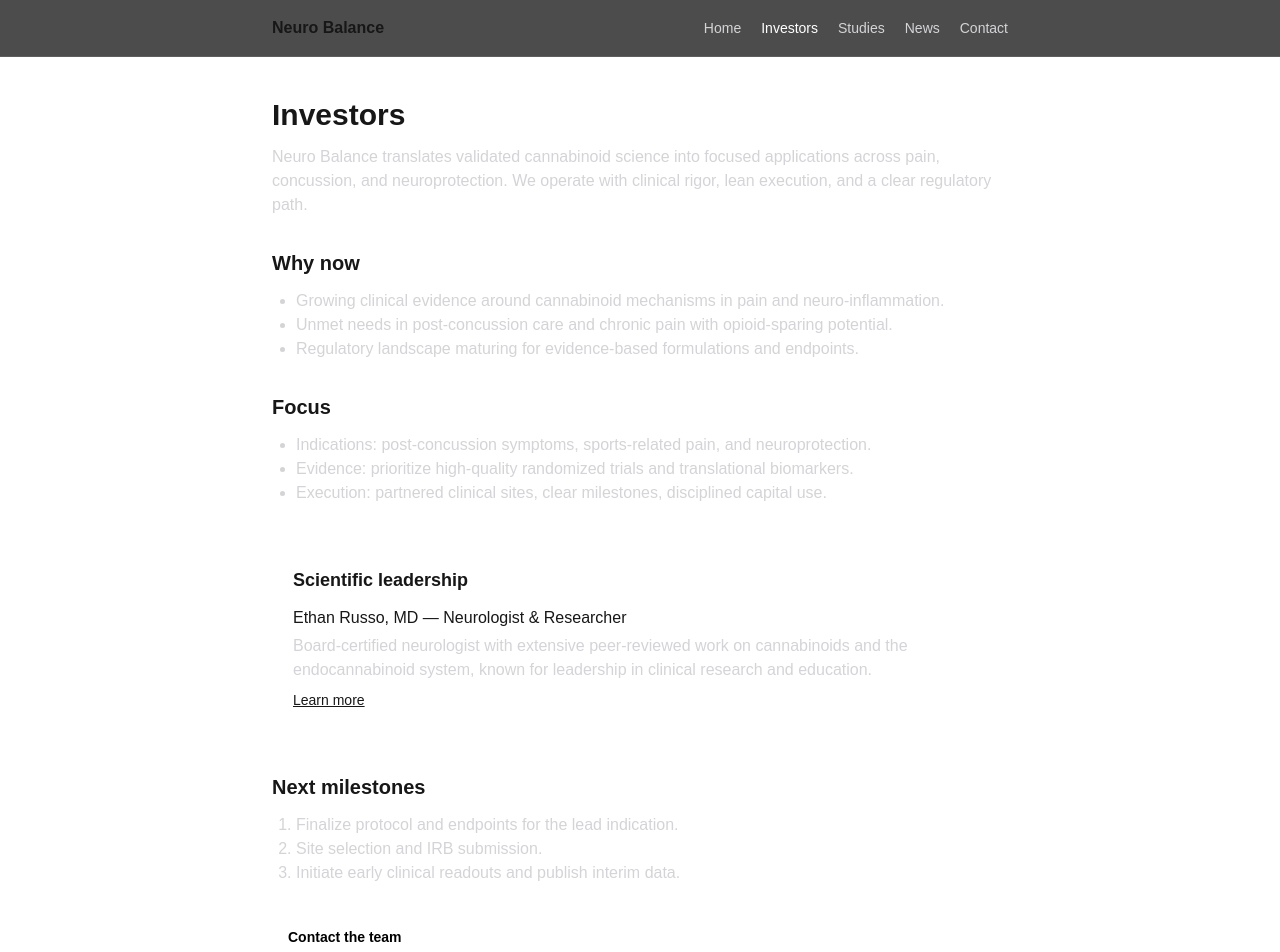
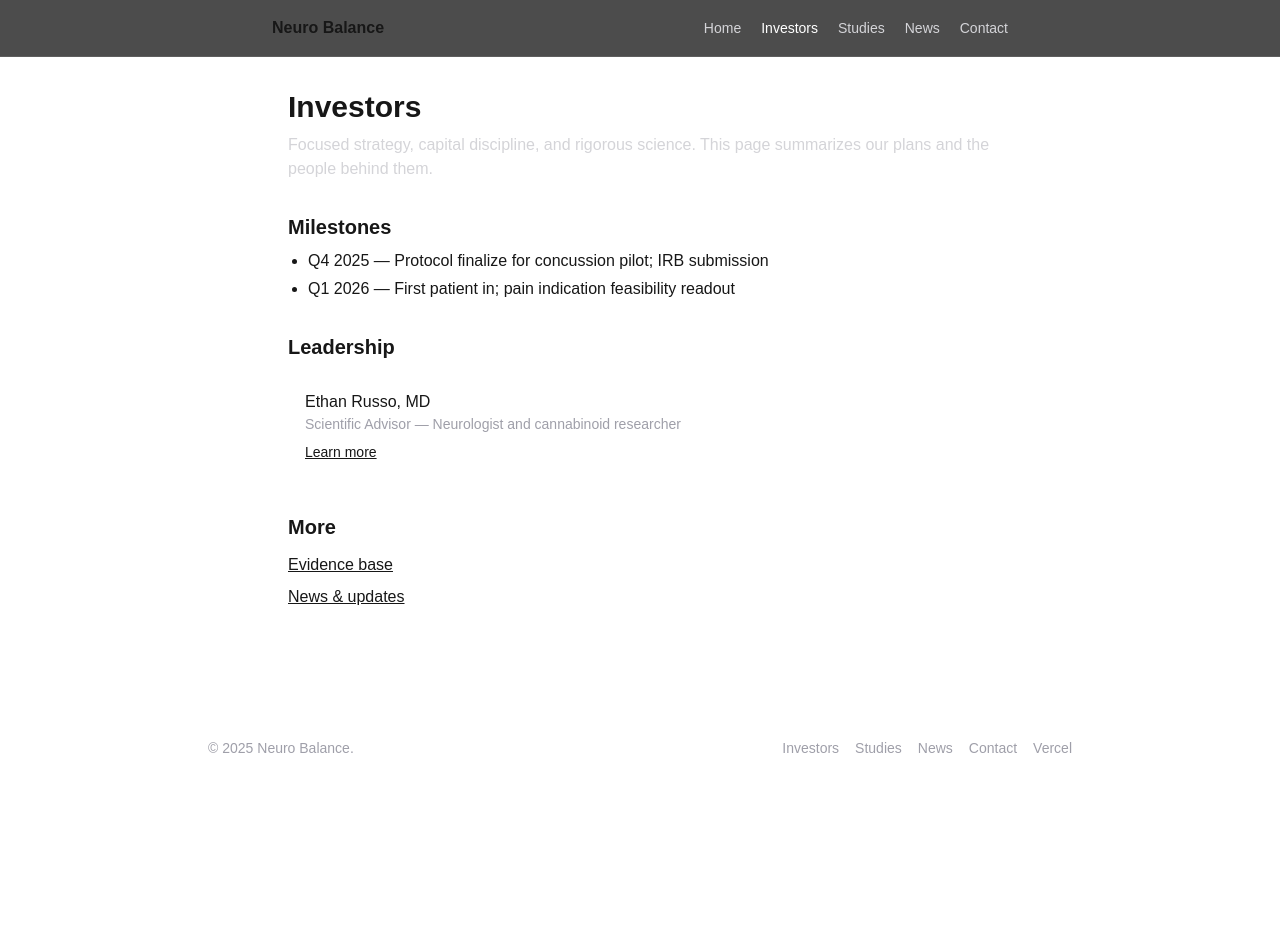
Before and after one commit to marchmauvic/neuro-balance-site, a Next.js app: page /investors in a window 1280 px wide. Shown: the top 952 px of the page. After the commit the page ends 800 px from the top, so only its background shows below. Built offline with nearby package versions, Linux system fonts and the light colour scheme.

Commit message:
Fix ESLint (no-explicit-any), replace internal <a> with <Link>, type pages

```diff
--- a/src/app/investors/page.tsx
+++ b/src/app/investors/page.tsx
@@ -1,67 +1,72 @@
-import Link from "next/link";
-import team from "../../data/team.json";
+import type { Metadata } from 'next';
+import Link from 'next/link';
 
-export const metadata = {
-  title: "Investors | Neuro Balance",
-  description: "Overview, strategy, and leadership for investors.",
-};
+export const metadata: Metadata = { title: 'Investors — Neuro Balance' };
+
+type Milestone = { quarter: string; summary: string };
+type Leader = { name: string; role: string; blurb?: string; href?: string };
+
+const milestones: Milestone[] = [
+  { quarter: 'Q4 2025', summary: 'Protocol finalize for concussion pilot; IRB submission' },
+  { quarter: 'Q1 2026', summary: 'First patient in; pain indication feasibility readout' },
+];
+
+const leadership: Leader[] = [
+  {
+    name: 'Ethan Russo, MD',
+    role: 'Scientific Advisor',
+    blurb: 'Neurologist and cannabinoid researcher',
+    href: 'https://ethanrusso.org/about-ethan-russo-md/',
+  },
+];
 
 export default function InvestorsPage() {
-  const russo = (team as any[]).find((p) => p.name.includes("Ethan Russo"));
   return (
-    <div className="py-10">
+    <main className="mx-auto max-w-3xl px-4 py-8">
       <h1 className="text-3xl font-bold">Investors</h1>
-      <p className="mt-3 text-zinc-300">
-        Neuro Balance translates validated cannabinoid science into focused applications across pain,
-        concussion, and neuroprotection. We operate with clinical rigor, lean execution, and a clear
-        regulatory path.
+      <p className="mt-2 text-zinc-300">
+        Focused strategy, capital discipline, and rigorous science. This page summarizes our plans and
+        the people behind them.
       </p>
 
       <section className="mt-8">
-        <h2 className="text-xl font-semibold">Why now</h2>
-        <ul className="mt-3 list-disc pl-6 text-zinc-300">
-          <li>Growing clinical evidence around cannabinoid mechanisms in pain and neuro-inflammation.</li>
-          <li>Unmet needs in post-concussion care and chronic pain with opioid-sparing potential.</li>
-          <li>Regulatory landscape maturing for evidence-based formulations and endpoints.</li>
+        <h2 className="text-xl font-semibold">Milestones</h2>
+        <ul className="mt-2 list-disc pl-5 space-y-1">
+          {milestones.map((m) => (
+            <li key={m.quarter}>
+              <span className="font-medium">{m.quarter} — </span>
+              <span>{m.summary}</span>
+            </li>
+          ))}
         </ul>
       </section>
 
       <section className="mt-8">
-        <h2 className="text-xl font-semibold">Focus</h2>
-        <ul className="mt-3 list-disc pl-6 text-zinc-300">
-          <li>Indications: post-concussion symptoms, sports-related pain, and neuroprotection.</li>
-          <li>Evidence: prioritize high-quality randomized trials and translational biomarkers.</li>
-          <li>Execution: partnered clinical sites, clear milestones, disciplined capital use.</li>
+        <h2 className="text-xl font-semibold">Leadership</h2>
+        <ul className="mt-3 grid gap-3">
+          {leadership.map((p) => (
+            <li key={p.name} className="rounded-xl border border-white/10 p-4">
+              <div className="font-medium">{p.name}</div>
+              <div className="text-sm text-zinc-400">
+                {p.role}{p.blurb ? ` — ${p.blurb}` : ''}
+              </div>
+              {p.href ? (
+                <a href={p.href} target="_blank" rel="noreferrer" className="mt-2 inline-block text-sm underline">
+                  Learn more
+                </a>
+              ) : null}
+            </li>
+          ))}
         </ul>
       </section>
 
-      {russo && (
-        <section className="mt-10 rounded-xl border border-white/10 p-5">
-          <h3 className="text-lg font-semibold">Scientific leadership</h3>
-          <div className="mt-3">
-            <p className="font-medium">{russo.name} — {russo.title}</p>
-            <p className="mt-1 text-zinc-300">{russo.bio}</p>
-            <Link className="mt-2 inline-block underline text-sm" href={russo.link} target="_blank" rel="noreferrer">
-              Learn more
-            </Link>
-          </div>
-        </section>
-      )}
-
-      <section className="mt-10">
-        <h2 className="text-xl font-semibold">Next milestones</h2>
-        <ol className="mt-3 list-decimal pl-6 text-zinc-300">
-          <li>Finalize protocol and endpoints for the lead indication.</li>
-          <li>Site selection and IRB submission.</li>
-          <li>Initiate early clinical readouts and publish interim data.</li>
-        </ol>
+      <section className="mt-8">
+        <h2 className="text-xl font-semibold">More</h2>
+        <ul className="mt-3 grid gap-2">
+          <li><Link href="/studies" className="underline">Evidence base</Link></li>
+          <li><Link href="/news" className="underline">News & updates</Link></li>
+        </ul>
       </section>
-
-      <section className="mt-10">
-        <Link href="/contact" className="rounded-lg bg-white px-4 py-2 text-sm font-semibold text-black">
-          Contact the team
-        </Link>
-      </section>
-    </div>
+    </main>
   );
 }
--- a/src/app/page.tsx
+++ b/src/app/page.tsx
@@ -1,34 +1,53 @@
+import Link from "next/link";
 import Hero from "../components/Hero";
 
 export default function Home() {
   return (
     <>
       <Hero />
-      <section className="mx-auto max-w-3xl px-4 pb-10">
-        <h2 className="text-xl font-semibold">What we do</h2>
-        <p className="mt-2 text-zinc-300">
-          We identify high-signal opportunities where cannabinoid pharmacology and rigorous study design can
-          deliver meaningful clinical benefit. Our initial focus spans pain, concussion, and neuroprotection.
+
+      <section className="mx-auto max-w-3xl px-4 pb-12">
+        <p className="text-sm text-zinc-300">
+          We identify high-signal opportunities where cannabinoid pharmacology and rigorous study
+          design can deliver meaningful clinical benefit. Our initial focus spans pain, concussion,
+          and neuroprotection.
         </p>
 
         <ul className="mt-6 grid gap-3">
           <li>
-            <a className="block rounded-xl border border-white/10 p-4 hover:border-white/20" href="/investors">
+            <Link
+              href="/investors"
+              className="block rounded-xl border border-white/10 p-4 hover:border-white/20"
+            >
               <div className="font-medium">For investors</div>
-              <div className="text-sm text-zinc-400">Strategy, milestones, and scientific leadership.</div>
-            </a>
+              <div className="text-sm text-zinc-400">
+                Strategy, milestones, and scientific leadership.
+              </div>
+            </Link>
           </li>
+
           <li>
-            <a className="block rounded-xl border border-white/10 p-4 hover:border-white/20" href="/studies">
+            <Link
+              href="/studies"
+              className="block rounded-xl border border-white/10 p-4 hover:border-white/20"
+            >
               <div className="font-medium">Evidence base</div>
-              <div className="text-sm text-zinc-400">Explore studies relevant to our indications.</div>
-            </a>
+              <div className="text-sm text-zinc-400">
+                Explore studies relevant to our indications.
+              </div>
+            </Link>
           </li>
+
           <li>
-            <a className="block rounded-xl border border-white/10 p-4 hover:border-white/20" href="/news">
+            <Link
+              href="/news"
+              className="block rounded-xl border border-white/10 p-4 hover:border-white/20"
+            >
               <div className="font-medium">Newsroom</div>
-              <div className="text-sm text-zinc-400">Company updates and notable coverage.</div>
-            </a>
+              <div className="text-sm text-zinc-400">
+                Company updates and notable coverage.
+              </div>
+            </Link>
           </li>
         </ul>
       </section>
--- a/src/app/team/page.tsx
+++ b/src/app/team/page.tsx
@@ -1,28 +1,35 @@
-import team from "../../data/team.json";
+import type { Metadata } from 'next';
+import teamData from '../../data/team.json';
 
-export const metadata = {
-  title: "Team | Neuro Balance",
-};
+export const metadata: Metadata = { title: 'Team — Neuro Balance' };
+
+type LinkRef = { label: string; url: string };
+type TeamMember = { name: string; role: string; bio?: string; links?: LinkRef[] };
+
+const team: TeamMember[] = teamData as TeamMember[];
 
 export default function TeamPage() {
-  const people = team as any[];
   return (
-    <div className="py-10">
-      <h1 className="text-3xl font-bold">Team & Advisors</h1>
-      <ul className="mt-6 grid gap-4">
-        {people.map((p) => (
-          <li key={p.name} className="rounded-xl border border-white/10 p-5">
-            <h3 className="text-lg font-semibold">{p.name}</h3>
-            <p className="text-sm text-zinc-400">{p.title}</p>
-            <p className="mt-2 text-zinc-300">{p.bio}</p>
-            {p.link && (
-              <a className="mt-2 inline-block underline text-sm" href={p.link} target="_blank" rel="noreferrer">
-                Learn more
-              </a>
-            )}
-          </li>
+    <main className="mx-auto max-w-3xl px-4 py-8">
+      <h1 className="text-3xl font-bold">Team</h1>
+      <div className="mt-6 grid gap-3">
+        {team.map((m) => (
+          <article key={m.name} className="rounded-xl border border-white/10 p-4">
+            <h2 className="font-semibold">{m.name}</h2>
+            <div className="text-sm text-zinc-400">{m.role}</div>
+            {m.bio ? <p className="mt-2 text-sm text-zinc-300">{m.bio}</p> : null}
+            {m.links && m.links.length > 0 ? (
+              <ul className="mt-2 flex flex-wrap gap-3 text-sm">
+                {m.links.map((l) => (
+                  <li key={l.url}>
+                    <a href={l.url} target="_blank" rel="noreferrer" className="underline">{l.label}</a>
+                  </li>
+                ))}
+              </ul>
+            ) : null}
+          </article>
         ))}
-      </ul>
-    </div>
+      </div>
+    </main>
   );
 }
--- a/src/components/Footer.tsx
+++ b/src/components/Footer.tsx
@@ -1,20 +1,22 @@
+'use client';
+
+import Link from 'next/link';
+
 export default function Footer() {
   return (
-    <footer className="mt-20 border-t border-white/10 py-10 text-sm text-zinc-400">
-      <div className="mx-auto max-w-3xl px-4">
-        <div className="flex flex-col gap-2 sm:flex-row sm:items-center sm:justify-between">
-          <p>&copy; {new Date().getFullYear()} Neuro Balance. All rights reserved.</p>
-          <nav className="flex gap-4">
-            <a className="hover:text-white" href="/investors">Investors</a>
-            <a className="hover:text-white" href="/studies">Studies</a>
-            <a className="hover:text-white" href="/news">News</a>
-            <a className="hover:text-white" href="/contact">Contact</a>
-          </nav>
-        </div>
-        <p className="mt-4 text-xs">
-          This site may include forward-looking statements for informational purposes only and is not an
-          offer to sell or a solicitation of an offer to buy securities.
-        </p>
+    <footer className="mt-16 border-t border-white/10 py-8 text-sm text-zinc-400">
+      <div className="mx-auto max-w-4xl px-4 flex flex-col sm:flex-row items-center justify-between gap-3">
+        <div>© {new Date().getFullYear()} Neuro Balance.</div>
+        <nav className="flex gap-4">
+          <Link href="/investors" className="hover:text-white">Investors</Link>
+          <Link href="/studies" className="hover:text-white">Studies</Link>
+          <Link href="/news" className="hover:text-white">News</Link>
+          <Link href="/contact" className="hover:text-white">Contact</Link>
+          {/* External example */}
+          <a href="https://vercel.com" target="_blank" rel="noreferrer" className="hover:text-white">
+            Vercel
+          </a>
+        </nav>
       </div>
     </footer>
   );
```
Also changed, not shown: src/app/news/page.tsx (+28 -9 lines).
